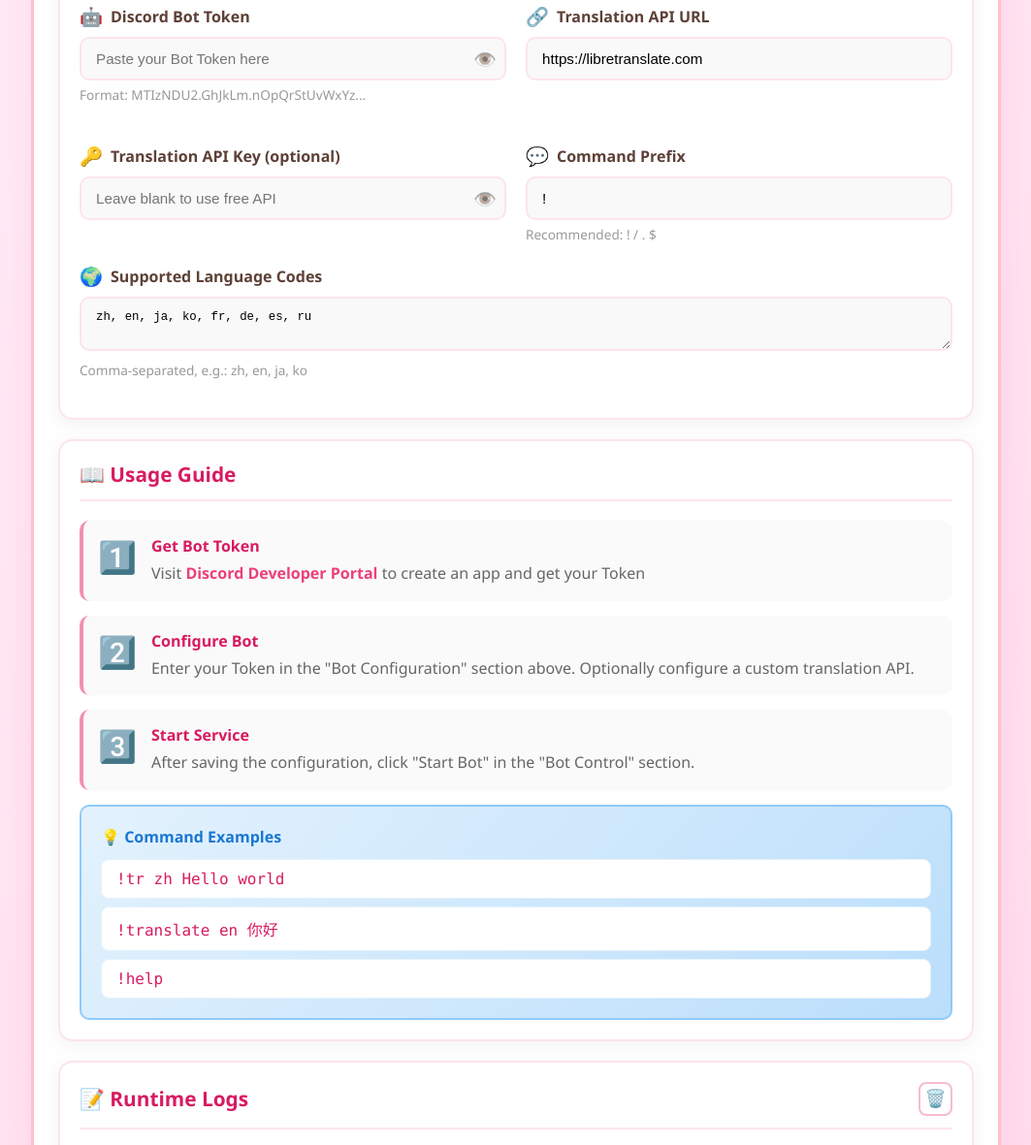
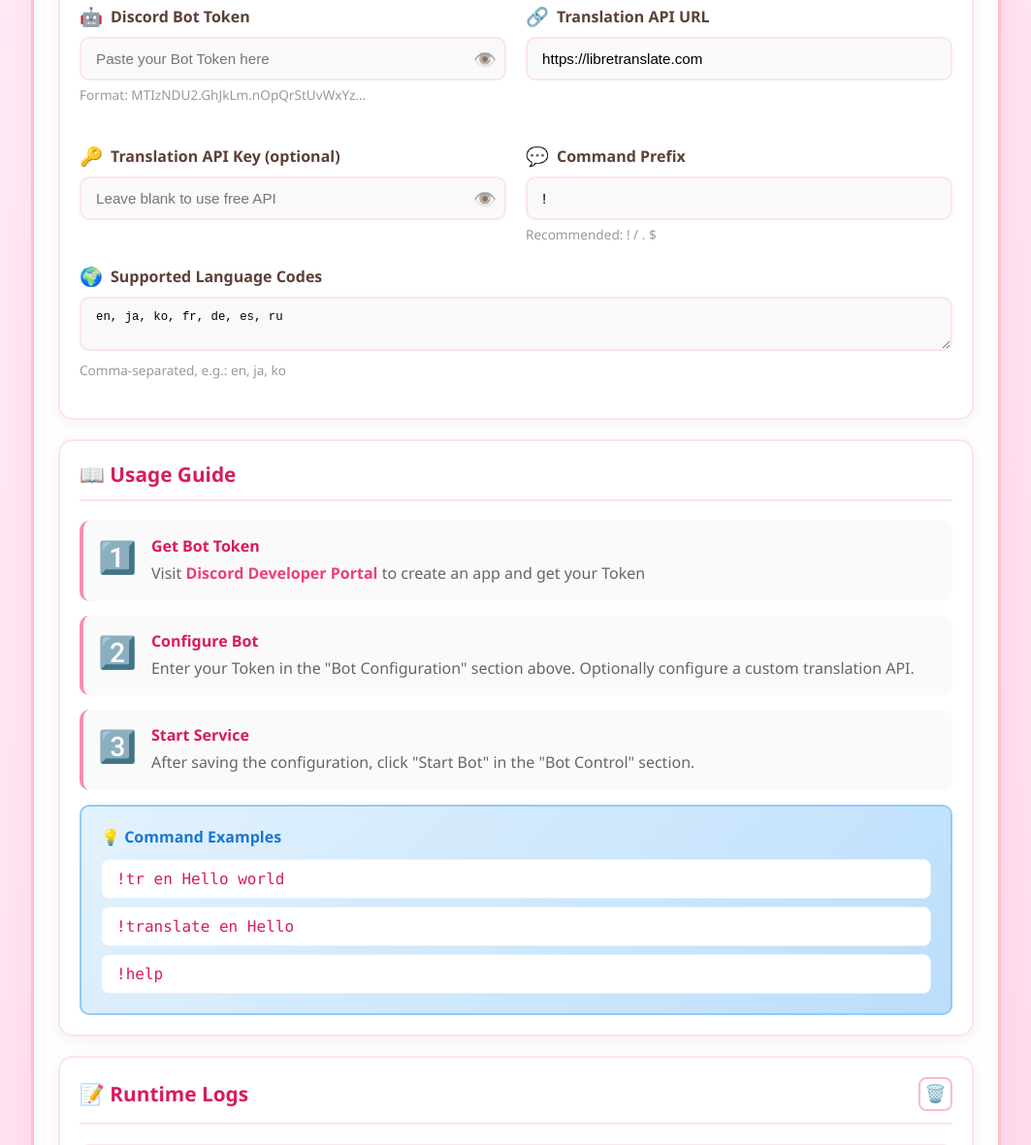
Before and after one commit to roberts8da/Discord-Translator, a website: page panel.html in a window 1280 px wide. Shown: the part 383-1564 px from the top of the page at 97% size, without its empty margins (108-1171 px from the left). Drawn offline with Linux system fonts and the light colour scheme; no server answers.

Commit message:
Update panel.html

```diff
--- a/panel.html
+++ b/panel.html
@@ -868,8 +868,8 @@ body {
               Supported Language Codes
             </label>
             <textarea id="languages" name="supportedLanguages"
-              rows="2" readonly>zh, en, ja, ko, fr, de, es, ru</textarea>
-            <span class="form-hint">Comma-separated, e.g.: zh, en, ja, ko</span>
+              rows="2" readonly>en, ja, ko, fr, de, es, ru</textarea>
+            <span class="form-hint">Comma-separated, e.g.: en, ja, ko</span>
           </div>
 
           <div class="form-actions" id="form-actions" style="display: none;">
@@ -951,8 +951,8 @@ body {
           <div class="command-examples">
             <div class="example-title">💡 Command Examples</div>
             <div class="example-list">
-              <code>!tr zh Hello world</code>
-              <code>!translate en 你好</code>
+              <code>!tr en Hello world</code>
+              <code>!translate en Hello</code>
               <code>!help</code>
             </div>
           </div>
@@ -1078,7 +1078,7 @@ body {
       document.getElementById('api-url').value = config.translateApiUrl || 'https://libretranslate.com';
       document.getElementById('api-key').value = config.translateApiKey || '';
       document.getElementById('prefix').value = config.commandPrefix || '!';
-      document.getElementById('languages').value = config.supportedLanguages ? config.supportedLanguages.join(', ') : 'zh, en, ja, ko, fr, de, es, ru';
+      document.getElementById('languages').value = config.supportedLanguages ? config.supportedLanguages.join(', ') : 'en, ja, ko, fr, de, es, ru';
 
       document.getElementById('cmd-prefix').textContent = config.commandPrefix || '!';
       document.getElementById('lang-count').textContent = config.supportedLanguages ? config.supportedLanguages.length : 8;
```
